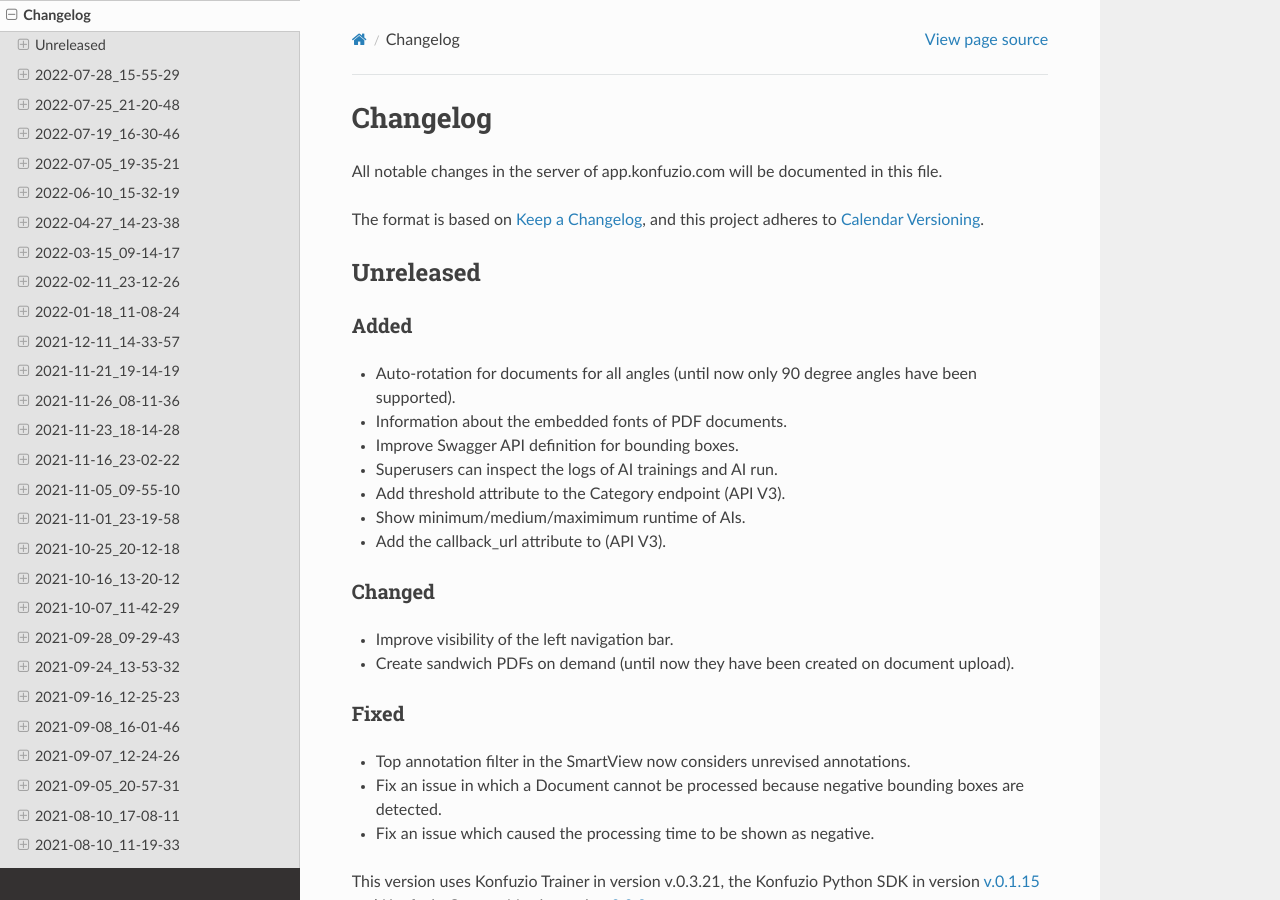
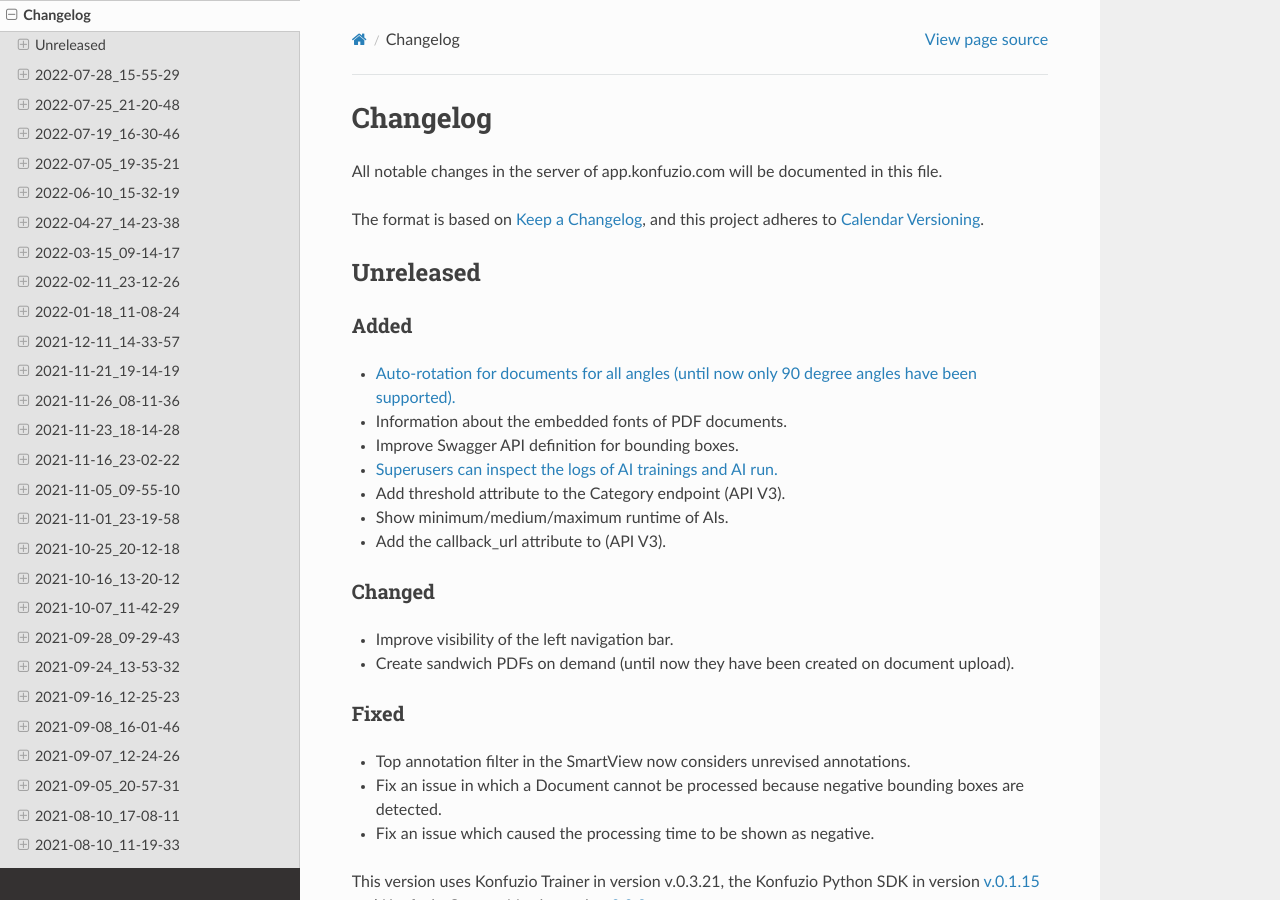
Before and after one commit to konfuzio-ai/konfuzio-sdk, a Sphinx documentation site: the page built from docs/web/changelog_app.md, in a window 1280 px wide and 900 px high. Built offline with Sphinx 7.4.7 and the Read the Docs theme 2.0.0, drawn with Linux system fonts in a browser that asks for light colours.

Commit message:
Update changelog_app.md

```diff
--- a/docs/web/changelog_app.md
+++ b/docs/web/changelog_app.md
@@ -13,12 +13,12 @@ and this project adheres to [Calendar Versioning](https://calver.org/overview.ht
 ## Unreleased
 
 ### Added
-- Auto-rotation for documents for all angles (until now only 90 degree angles have been supported).
+- [Auto-rotation for documents for all angles (until now only 90 degree angles have been supported).](https://help.konfuzio.com/modules/projects/index.html#automatically-rotate-documents)
 - Information about the embedded fonts of PDF documents.
 - Improve Swagger API definition for bounding boxes.
-- Superusers can inspect the logs of AI trainings and AI run.
+- [Superusers can inspect the logs of AI trainings and AI run.](https://help.konfuzio.com/modules/superuserdocuments/index.html)
 - Add threshold attribute to the Category endpoint (API V3).
-- Show minimum/medium/maximimum runtime of AIs.
+- Show minimum/medium/maximum runtime of AIs.
 - Add the callback_url attribute to (API V3).
 
 ### Changed
```
